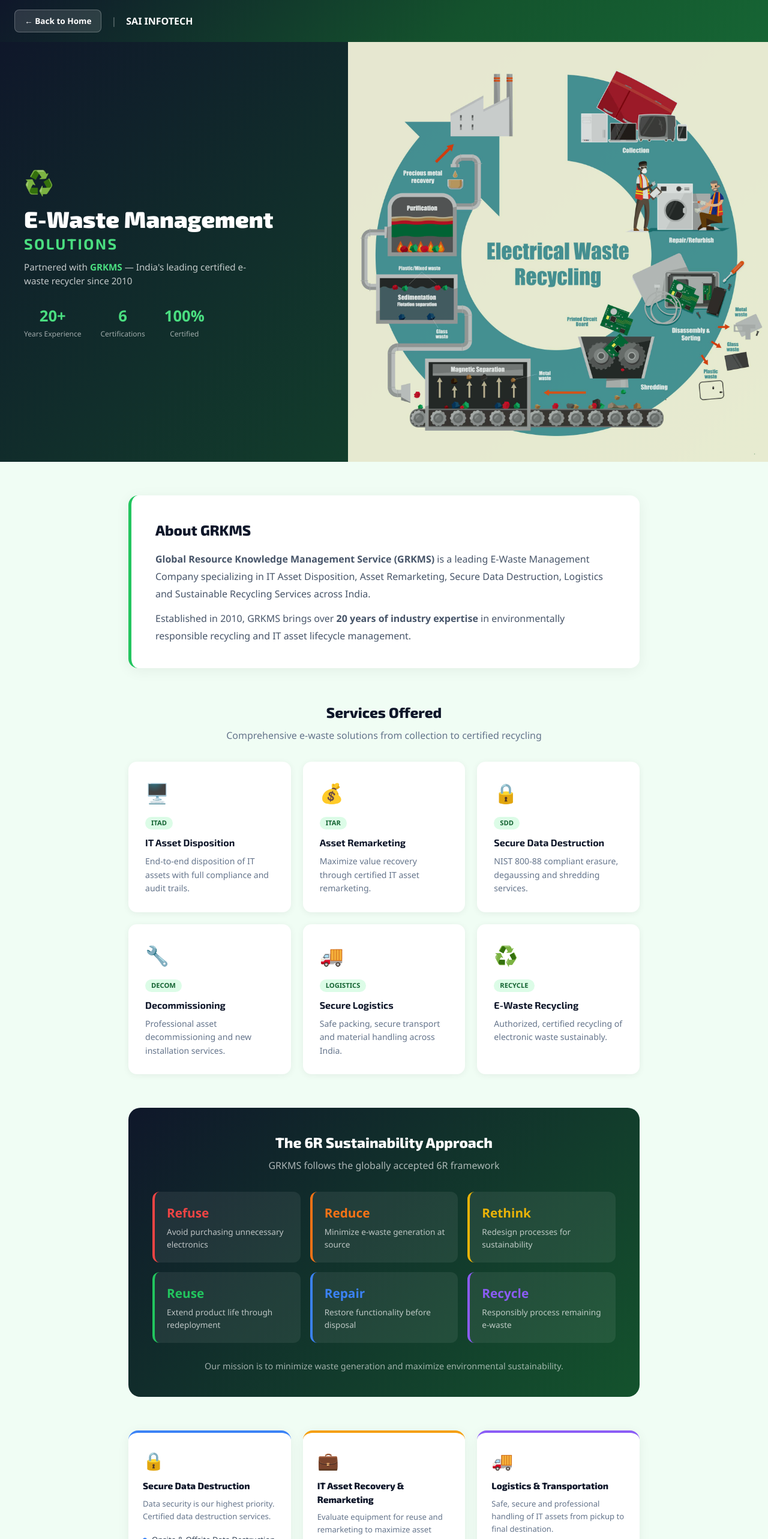
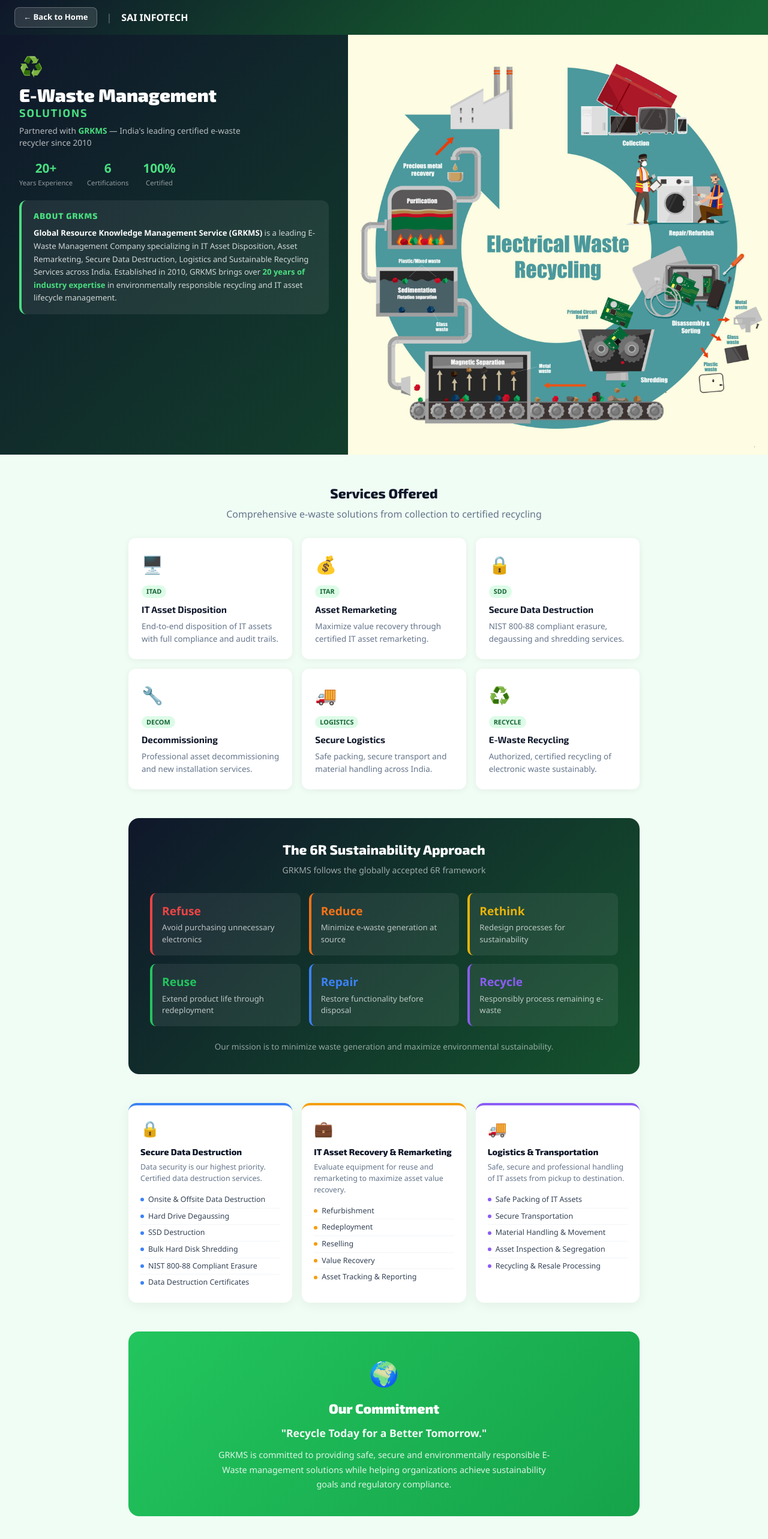
Before and after one commit to Yasir533/sai-infotech-webapp, a React (Vite) app in the folder sai-info/: page /services/e-waste-management in a window 1280 px wide. Shown: the top 2566 px of the page at 60% size. Built offline with nearby package versions, Linux system fonts and the light colour scheme; a web font is replaced by a local one.

Commit message:
Fix: Smaller hero, About inside hero panel, image no fade

```diff
--- a/sai-info/src/components/EWasteManagement.jsx
+++ b/sai-info/src/components/EWasteManagement.jsx
@@ -81,39 +81,51 @@ export default function EWasteManagement() {
     <div style={{ fontFamily: "'Segoe UI', system-ui, sans-serif", background: '#f0fdf4', minHeight: '100vh' }}>
 
       {/* TOP NAV */}
-      <div style={{ background: 'linear-gradient(135deg, #0f172a 0%, #14532d 60%, #166534 100%)', padding: '16px 24px', display: 'flex', alignItems: 'center', gap: '16px', boxShadow: '0 2px 12px rgba(0,0,0,0.3)' }}>
-        <button onClick={() => navigate('/')} style={{ background: 'rgba(255,255,255,0.12)', border: '1px solid rgba(255,255,255,0.25)', borderRadius: '8px', color: '#fff', padding: '8px 16px', cursor: 'pointer', fontSize: '0.85rem', fontWeight: 600 }}>
+      <div style={{ background: 'linear-gradient(135deg, #0f172a 0%, #14532d 60%, #166534 100%)', padding: '12px 24px', display: 'flex', alignItems: 'center', gap: '16px', boxShadow: '0 2px 12px rgba(0,0,0,0.3)' }}>
+        <button onClick={() => navigate('/')} style={{ background: 'rgba(255,255,255,0.12)', border: '1px solid rgba(255,255,255,0.25)', borderRadius: '8px', color: '#fff', padding: '6px 14px', cursor: 'pointer', fontSize: '0.82rem', fontWeight: 600 }}>
           ← Back to Home
         </button>
         <span style={{ color: 'rgba(255,255,255,0.4)' }}>|</span>
         <span style={{ color: '#fff', fontWeight: 700 }}>SAI INFOTECH</span>
       </div>
 
-      {/* HERO BANNER — smaller height, image on right, text on left */}
-      <div style={{ display: 'flex', flexDirection: 'row', flexWrap: 'wrap', background: 'linear-gradient(135deg, #0f172a 0%, #14532d 100%)', minHeight: '260px', overflow: 'hidden' }}>
+      {/* HERO BANNER */}
+      <div style={{ display: 'flex', flexDirection: 'row', flexWrap: 'wrap', background: 'linear-gradient(135deg, #0f172a 0%, #14532d 100%)', overflow: 'hidden' }}>
 
-        {/* Left: text */}
-        <div style={{ flex: '1 1 340px', padding: '48px 40px', display: 'flex', flexDirection: 'column', justifyContent: 'center', zIndex: 1 }}>
+        {/* Left: title + stats + about */}
+        <div style={{ flex: '1 1 320px', padding: '28px 32px', display: 'flex', flexDirection: 'column', justifyContent: 'flex-start', zIndex: 1 }}>
           <motion.div initial={{ opacity: 0, x: -30 }} animate={{ opacity: 1, x: 0 }} transition={{ duration: 0.6 }}>
-            <div style={{ fontSize: '2.5rem', marginBottom: '8px' }}>♻️</div>
-            <h1 style={{ color: '#fff', fontSize: 'clamp(1.6rem, 3.5vw, 2.4rem)', fontWeight: 900, margin: '0 0 8px', lineHeight: 1.2 }}>
+
+            {/* Title block */}
+            <div style={{ fontSize: '2rem', marginBottom: '6px' }}>♻️</div>
+            <h1 style={{ color: '#fff', fontSize: 'clamp(1.3rem, 2.8vw, 1.9rem)', fontWeight: 900, margin: '0 0 4px', lineHeight: 1.2 }}>
               E-Waste Management
-              <span style={{ color: '#4ade80', display: 'block', fontSize: '0.65em', fontWeight: 700, letterSpacing: '0.1em', textTransform: 'uppercase', marginTop: '4px' }}>Solutions</span>
+              <span style={{ color: '#4ade80', display: 'block', fontSize: '0.6em', fontWeight: 700, letterSpacing: '0.1em', textTransform: 'uppercase', marginTop: '2px' }}>Solutions</span>
             </h1>
-            <p style={{ color: 'rgba(255,255,255,0.75)', fontSize: '0.95rem', marginTop: '12px', maxWidth: '400px' }}>
+            <p style={{ color: 'rgba(255,255,255,0.7)', fontSize: '0.85rem', marginTop: '8px', maxWidth: '380px' }}>
               Partnered with <strong style={{ color: '#4ade80' }}>GRKMS</strong> — India's leading certified e-waste recycler since 2010
             </p>
+
             {/* Stats */}
-            <div style={{ display: 'flex', gap: '32px', marginTop: '28px', flexWrap: 'wrap' }}>
+            <div style={{ display: 'flex', gap: '24px', marginTop: '16px', flexWrap: 'wrap' }}>
               {[{ val: 20, suffix: '+', label: 'Years Experience' }, { val: 6, suffix: '', label: 'Certifications' }, { val: 100, suffix: '%', label: 'Certified' }].map((s, i) => (
                 <div key={i} style={{ textAlign: 'center' }}>
-                  <div style={{ fontSize: '1.6rem', fontWeight: 900, color: '#4ade80' }}>
+                  <div style={{ fontSize: '1.3rem', fontWeight: 900, color: '#4ade80' }}>
                     <AnimatedCounter target={s.val} suffix={s.suffix} />
                   </div>
-                  <div style={{ color: 'rgba(255,255,255,0.6)', fontSize: '0.75rem', marginTop: '2px' }}>{s.label}</div>
+                  <div style={{ color: 'rgba(255,255,255,0.55)', fontSize: '0.7rem', marginTop: '1px' }}>{s.label}</div>
                 </div>
               ))}
             </div>
+
+            {/* About — inside hero below stats */}
+            <div style={{ marginTop: '20px', background: 'rgba(255,255,255,0.07)', borderRadius: '12px', padding: '16px 20px', borderLeft: '4px solid #4ade80' }}>
+              <h2 style={{ color: '#4ade80', fontSize: '0.85rem', fontWeight: 800, marginBottom: '8px', textTransform: 'uppercase', letterSpacing: '0.08em' }}>About GRKMS</h2>
+              <p style={{ color: 'rgba(255,255,255,0.8)', fontSize: '0.82rem', lineHeight: 1.65, margin: 0 }}>
+                <strong style={{ color: '#fff' }}>Global Resource Knowledge Management Service (GRKMS)</strong> is a leading E-Waste Management Company specializing in IT Asset Disposition, Asset Remarketing, Secure Data Destruction, Logistics and Sustainable Recycling Services across India. Established in 2010, GRKMS brings over <strong style={{ color: '#4ade80' }}>20 years of industry expertise</strong> in environmentally responsible recycling and IT asset lifecycle management.
+              </p>
+            </div>
+
           </motion.div>
         </div>
 
@@ -122,69 +134,56 @@ export default function EWasteManagement() {
           initial={{ opacity: 0, x: 40 }}
           animate={{ opacity: 1, x: 0 }}
           transition={{ duration: 0.7 }}
-          style={{ flex: '1 1 480px', maxWidth: '700px', position: 'relative', overflow: 'hidden', minHeight: '260px' }}>
+          style={{ flex: '1 1 480px', maxWidth: '700px', position: 'relative', overflow: 'hidden', minHeight: '340px' }}>
           <img src={ewasteCycle} alt="E-Waste Recycling Process"
-            style={{ width: '100%', height: '100%', objectFit: 'cover', objectPosition: 'center', opacity: 0.9 }} />
+            style={{ width: '100%', height: '100%', objectFit: 'cover', objectPosition: 'center' }} />
         </motion.div>
 
       </div>
 
       {/* MAIN CONTENT */}
-      <div style={{ maxWidth: '900px', margin: '0 auto', padding: '56px 24px 0' }}>
-
-        {/* ABOUT */}
-        <SectionRef>
-          <div style={{ background: '#fff', borderRadius: '16px', padding: '40px', boxShadow: '0 4px 24px rgba(0,0,0,0.06)', borderLeft: '5px solid #22c55e' }}>
-            <h2 style={{ fontSize: '1.5rem', fontWeight: 800, color: '#0f172a', marginBottom: '16px' }}>About GRKMS</h2>
-            <p style={{ color: '#475569', lineHeight: 1.8, marginBottom: '12px' }}>
-              <strong>Global Resource Knowledge Management Service (GRKMS)</strong> is a leading E-Waste Management Company specializing in IT Asset Disposition, Asset Remarketing, Secure Data Destruction, Logistics and Sustainable Recycling Services across India.
-            </p>
-            <p style={{ color: '#475569', lineHeight: 1.8 }}>
-              Established in 2010, GRKMS brings over <strong>20 years of industry expertise</strong> in environmentally responsible recycling and IT asset lifecycle management.
-            </p>
-          </div>
-        </SectionRef>
+      <div style={{ maxWidth: '900px', margin: '0 auto', padding: '48px 24px 0' }}>
 
         {/* SERVICES */}
-        <div style={{ marginTop: '56px' }}>
+        <div style={{ marginTop: '0' }}>
           <SectionRef>
-            <h2 style={{ fontSize: '1.5rem', fontWeight: 800, color: '#0f172a', marginBottom: '8px', textAlign: 'center' }}>Services Offered</h2>
-            <p style={{ color: '#64748b', textAlign: 'center', marginBottom: '32px' }}>Comprehensive e-waste solutions from collection to certified recycling</p>
+            <h2 style={{ fontSize: '1.4rem', fontWeight: 800, color: '#0f172a', marginBottom: '6px', textAlign: 'center' }}>Services Offered</h2>
+            <p style={{ color: '#64748b', textAlign: 'center', marginBottom: '28px' }}>Comprehensive e-waste solutions from collection to certified recycling</p>
           </SectionRef>
-          <div style={{ display: 'grid', gridTemplateColumns: 'repeat(auto-fill, minmax(250px, 1fr))', gap: '20px' }}>
+          <div style={{ display: 'grid', gridTemplateColumns: 'repeat(auto-fill, minmax(240px, 1fr))', gap: '16px' }}>
             {services.map((svc, i) => (
               <motion.div key={i} custom={i} variants={fadeUp}
                 initial="hidden" whileInView="visible" viewport={{ once: true }}
-                whileHover={{ y: -6, boxShadow: '0 16px 40px rgba(34,197,94,0.15)' }}
-                style={{ background: '#fff', borderRadius: '14px', padding: '28px', boxShadow: '0 2px 12px rgba(0,0,0,0.06)' }}>
-                <div style={{ fontSize: '2rem', marginBottom: '12px' }}>{svc.icon}</div>
-                <div style={{ background: '#dcfce7', color: '#166534', fontSize: '0.7rem', fontWeight: 700, padding: '2px 10px', borderRadius: '20px', display: 'inline-block', marginBottom: '10px' }}>{svc.short}</div>
-                <h3 style={{ fontWeight: 700, color: '#0f172a', marginBottom: '8px', fontSize: '1rem' }}>{svc.title}</h3>
-                <p style={{ color: '#64748b', fontSize: '0.88rem', lineHeight: 1.6 }}>{svc.desc}</p>
+                whileHover={{ y: -5, boxShadow: '0 12px 32px rgba(34,197,94,0.15)' }}
+                style={{ background: '#fff', borderRadius: '12px', padding: '22px', boxShadow: '0 2px 12px rgba(0,0,0,0.06)' }}>
+                <div style={{ fontSize: '1.8rem', marginBottom: '10px' }}>{svc.icon}</div>
+                <div style={{ background: '#dcfce7', color: '#166534', fontSize: '0.68rem', fontWeight: 700, padding: '2px 8px', borderRadius: '20px', display: 'inline-block', marginBottom: '8px' }}>{svc.short}</div>
+                <h3 style={{ fontWeight: 700, color: '#0f172a', marginBottom: '6px', fontSize: '0.95rem' }}>{svc.title}</h3>
+                <p style={{ color: '#64748b', fontSize: '0.84rem', lineHeight: 1.6 }}>{svc.desc}</p>
               </motion.div>
             ))}
           </div>
         </div>
 
         {/* 6R FRAMEWORK */}
-        <div style={{ marginTop: '56px' }}>
+        <div style={{ marginTop: '48px' }}>
           <SectionRef>
-            <div style={{ background: 'linear-gradient(135deg, #0f172a, #14532d)', borderRadius: '20px', padding: '40px', color: '#fff' }}>
-              <h2 style={{ fontSize: '1.5rem', fontWeight: 800, marginBottom: '8px', textAlign: 'center' }}>The 6R Sustainability Approach</h2>
-              <p style={{ color: 'rgba(255,255,255,0.65)', textAlign: 'center', marginBottom: '32px' }}>GRKMS follows the globally accepted 6R framework</p>
-              <div style={{ display: 'grid', gridTemplateColumns: 'repeat(auto-fill, minmax(200px, 1fr))', gap: '16px' }}>
+            <div style={{ background: 'linear-gradient(135deg, #0f172a, #14532d)', borderRadius: '18px', padding: '36px', color: '#fff' }}>
+              <h2 style={{ fontSize: '1.4rem', fontWeight: 800, marginBottom: '6px', textAlign: 'center' }}>The 6R Sustainability Approach</h2>
+              <p style={{ color: 'rgba(255,255,255,0.6)', textAlign: 'center', marginBottom: '28px', fontSize: '0.88rem' }}>GRKMS follows the globally accepted 6R framework</p>
+              <div style={{ display: 'grid', gridTemplateColumns: 'repeat(auto-fill, minmax(190px, 1fr))', gap: '14px' }}>
                 {sixR.map((item, i) => (
                   <motion.div key={i}
                     initial={{ opacity: 0, scale: 0.9 }} whileInView={{ opacity: 1, scale: 1 }}
                     viewport={{ once: true }} transition={{ delay: i * 0.08 }}
                     whileHover={{ scale: 1.04 }}
-                    style={{ background: 'rgba(255,255,255,0.07)', borderRadius: '12px', padding: '20px', borderLeft: `4px solid ${item.color}` }}>
-                    <div style={{ fontSize: '1.3rem', fontWeight: 900, color: item.color, marginBottom: '6px' }}>{item.r}</div>
-                    <div style={{ color: 'rgba(255,255,255,0.7)', fontSize: '0.85rem', lineHeight: 1.5 }}>{item.desc}</div>
+                    style={{ background: 'rgba(255,255,255,0.07)', borderRadius: '10px', padding: '16px', borderLeft: `4px solid ${item.color}` }}>
+                    <div style={{ fontSize: '1.2rem', fontWeight: 900, color: item.color, marginBottom: '4px' }}>{item.r}</div>
+                    <div style={{ color: 'rgba(255,255,255,0.7)', fontSize: '0.82rem', lineHeight: 1.5 }}>{item.desc}</div>
                   </motion.div>
                 ))}
               </div>
-              <p style={{ color: 'rgba(255,255,255,0.6)', textAlign: 'center', marginTop: '28px', fontSize: '0.9rem' }}>
+              <p style={{ color: 'rgba(255,255,255,0.55)', textAlign: 'center', marginTop: '24px', fontSize: '0.85rem' }}>
                 Our mission is to minimize waste generation and maximize environmental sustainability.
               </p>
             </div>
@@ -192,23 +191,23 @@ export default function EWasteManagement() {
         </div>
 
         {/* 3 CARDS IN A ROW */}
-        <div style={{ marginTop: '56px', display: 'grid', gridTemplateColumns: 'repeat(3, 1fr)', gap: '20px' }}>
+        <div style={{ marginTop: '48px', display: 'grid', gridTemplateColumns: 'repeat(3, 1fr)', gap: '16px' }}>
           {[
             { title: 'Secure Data Destruction', icon: '🔒', color: '#3b82f6', items: dataServices, desc: 'Data security is our highest priority. Certified data destruction services.' },
             { title: 'IT Asset Recovery & Remarketing', icon: '💼', color: '#f59e0b', items: recoveryServices, desc: 'Evaluate equipment for reuse and remarketing to maximize asset value recovery.' },
-            { title: 'Logistics & Transportation', icon: '🚚', color: '#8b5cf6', items: logistics, desc: 'Safe, secure and professional handling of IT assets from pickup to final destination.' },
+            { title: 'Logistics & Transportation', icon: '🚚', color: '#8b5cf6', items: logistics, desc: 'Safe, secure and professional handling of IT assets from pickup to destination.' },
           ].map((block, bi) => (
             <motion.div key={bi}
               initial={{ opacity: 0, y: 30 }} whileInView={{ opacity: 1, y: 0 }}
               viewport={{ once: true }} transition={{ delay: bi * 0.1 }}
-              style={{ background: '#fff', borderRadius: '16px', padding: '24px', boxShadow: '0 4px 20px rgba(0,0,0,0.06)', borderTop: `4px solid ${block.color}` }}>
-              <div style={{ fontSize: '1.8rem', marginBottom: '10px' }}>{block.icon}</div>
-              <h3 style={{ fontWeight: 800, color: '#0f172a', fontSize: '0.95rem', marginBottom: '8px' }}>{block.title}</h3>
-              <p style={{ color: '#64748b', fontSize: '0.82rem', lineHeight: 1.6, marginBottom: '14px' }}>{block.desc}</p>
+              style={{ background: '#fff', borderRadius: '14px', padding: '20px', boxShadow: '0 4px 20px rgba(0,0,0,0.06)', borderTop: `4px solid ${block.color}` }}>
+              <div style={{ fontSize: '1.6rem', marginBottom: '8px' }}>{block.icon}</div>
+              <h3 style={{ fontWeight: 800, color: '#0f172a', fontSize: '0.9rem', marginBottom: '6px' }}>{block.title}</h3>
+              <p style={{ color: '#64748b', fontSize: '0.78rem', lineHeight: 1.5, marginBottom: '12px' }}>{block.desc}</p>
               <ul style={{ listStyle: 'none', padding: 0, margin: 0 }}>
                 {block.items.map((item, ii) => (
-                  <li key={ii} style={{ display: 'flex', alignItems: 'center', gap: '8px', padding: '5px 0', borderBottom: ii < block.items.length - 1 ? '1px solid #f1f5f9' : 'none', color: '#334155', fontSize: '0.82rem' }}>
-                    <span style={{ width: '7px', height: '7px', borderRadius: '50%', background: block.color, flexShrink: 0 }} />
+                  <li key={ii} style={{ display: 'flex', alignItems: 'center', gap: '7px', padding: '4px 0', borderBottom: ii < block.items.length - 1 ? '1px solid #f1f5f9' : 'none', color: '#334155', fontSize: '0.78rem' }}>
+                    <span style={{ width: '6px', height: '6px', borderRadius: '50%', background: block.color, flexShrink: 0 }} />
                     {item}
                   </li>
                 ))}
@@ -221,11 +220,11 @@ export default function EWasteManagement() {
         <motion.div
           initial={{ opacity: 0, y: 30 }} whileInView={{ opacity: 1, y: 0 }}
           viewport={{ once: true }}
-          style={{ margin: '56px 0', background: 'linear-gradient(135deg, #22c55e, #16a34a)', borderRadius: '20px', padding: '48px 40px', textAlign: 'center', color: '#fff' }}>
-          <div style={{ fontSize: '3rem', marginBottom: '16px' }}>🌍</div>
-          <h2 style={{ fontSize: '1.6rem', fontWeight: 900, marginBottom: '12px' }}>Our Commitment</h2>
-          <p style={{ fontSize: '1.2rem', fontWeight: 700, marginBottom: '16px', opacity: 0.95 }}>"Recycle Today for a Better Tomorrow."</p>
-          <p style={{ opacity: 0.85, maxWidth: '600px', margin: '0 auto', lineHeight: 1.7 }}>
+          style={{ margin: '48px 0', background: 'linear-gradient(135deg, #22c55e, #16a34a)', borderRadius: '18px', padding: '40px', textAlign: 'center', color: '#fff' }}>
+          <div style={{ fontSize: '2.5rem', marginBottom: '12px' }}>🌍</div>
+          <h2 style={{ fontSize: '1.4rem', fontWeight: 900, marginBottom: '10px' }}>Our Commitment</h2>
+          <p style={{ fontSize: '1.1rem', fontWeight: 700, marginBottom: '12px', opacity: 0.95 }}>"Recycle Today for a Better Tomorrow."</p>
+          <p style={{ opacity: 0.85, maxWidth: '560px', margin: '0 auto', lineHeight: 1.7, fontSize: '0.9rem' }}>
             GRKMS is committed to providing safe, secure and environmentally responsible E-Waste management solutions while helping organizations achieve sustainability goals and regulatory compliance.
           </p>
         </motion.div>
@@ -233,7 +232,7 @@ export default function EWasteManagement() {
       </div>
 
       {/* FOOTER */}
-      <div style={{ background: '#0f172a', padding: '24px', textAlign: 'center', color: 'rgba(255,255,255,0.4)', fontSize: '0.82rem' }}>
+      <div style={{ background: '#0f172a', padding: '20px', textAlign: 'center', color: 'rgba(255,255,255,0.4)', fontSize: '0.8rem' }}>
         © {new Date().getFullYear()} SAI INFOTECH. All rights reserved. · Basavanagudi, Bangalore
       </div>
 
```
